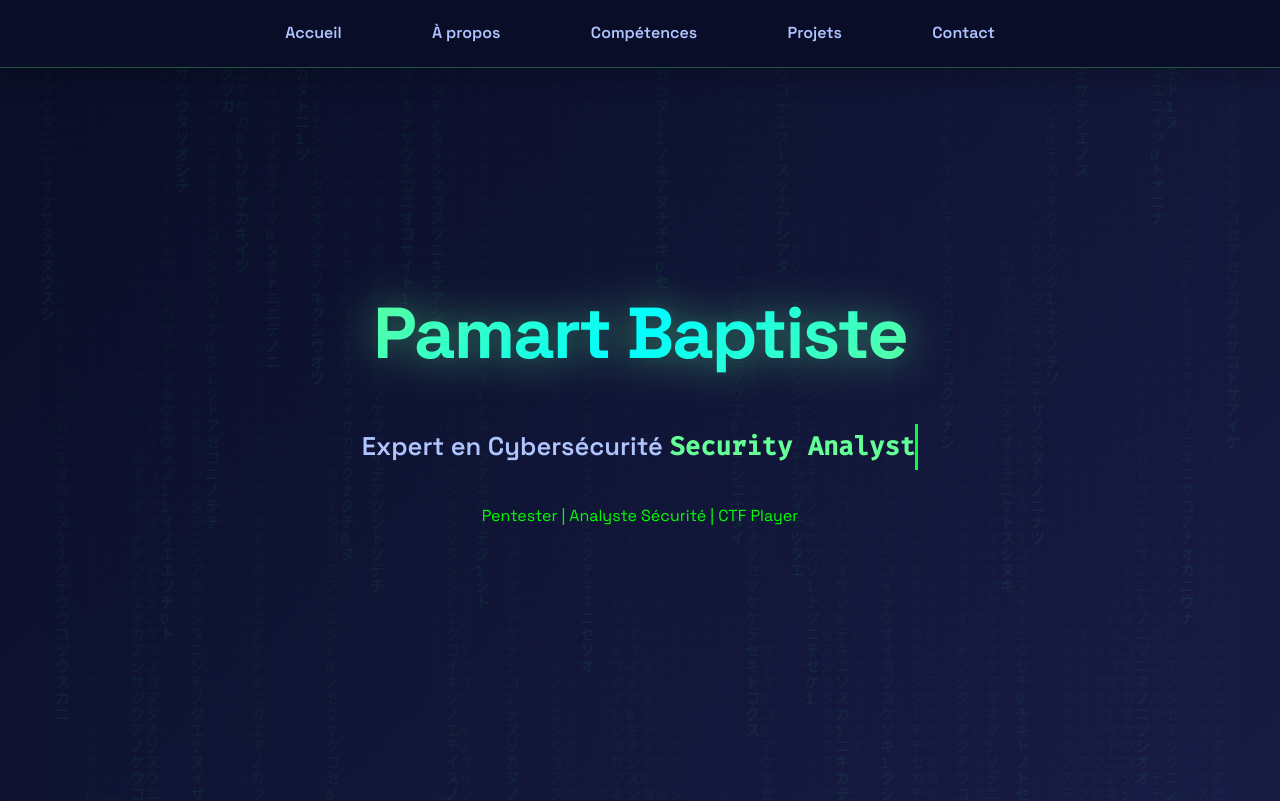
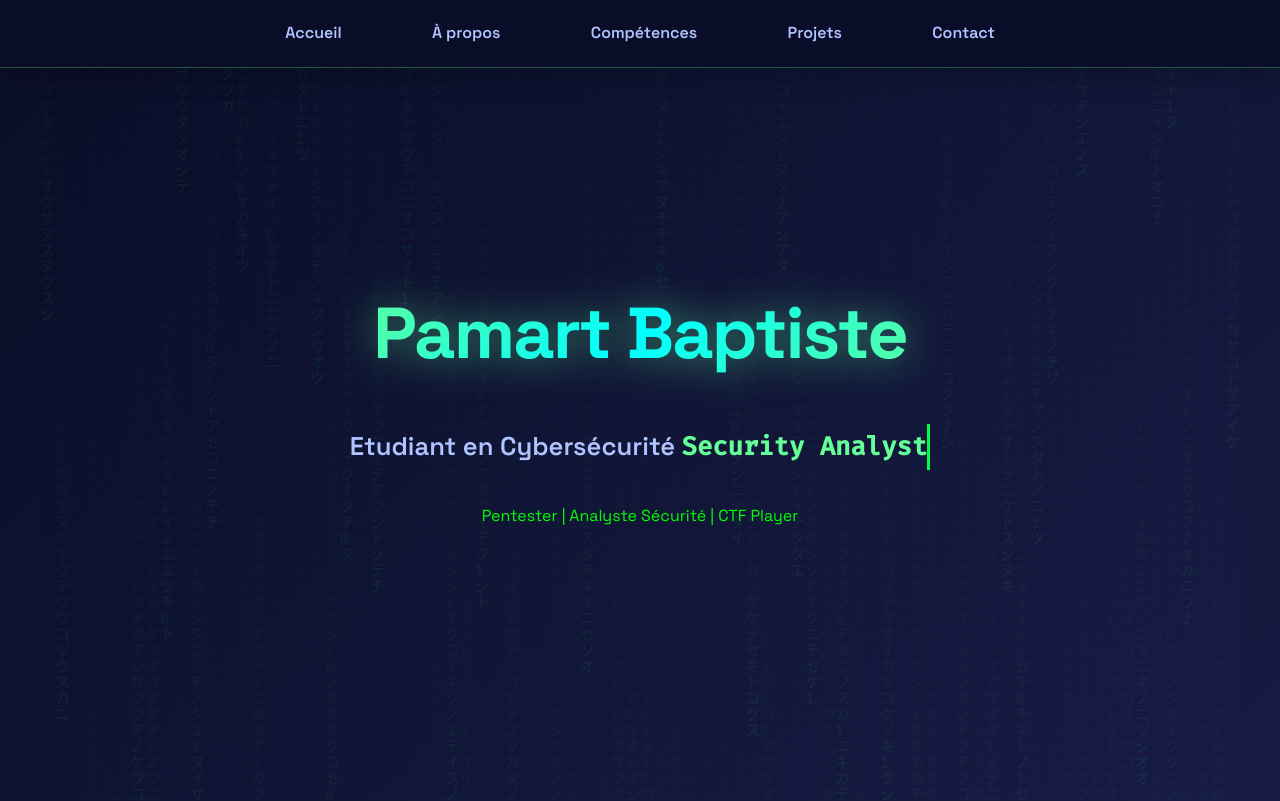
Before and after one commit to baptistepamart/site-portfolio, a plain HTML site: page index.html in a window 1280 px wide. Shown: the top 801 px of the page. Drawn offline with Linux system fonts and the light colour scheme.

Commit message:
Etudiant en cyber

```diff
--- a/index.html
+++ b/index.html
@@ -720,7 +720,7 @@
         <div class="ambient-particles"></div>
         <div class="hero-content">
             <h1>Pamart Baptiste</h1>
-            <p class="subtitle">Expert en Cybersécurité <span class="terminal-text"></span></p>
+            <p class="subtitle">Etudiant en Cybersécurité <span class="terminal-text"></span></p>
             <p style="color: #0f0;">Pentester | Analyste Sécurité | CTF Player</p>
         </div>
     </section>
```
